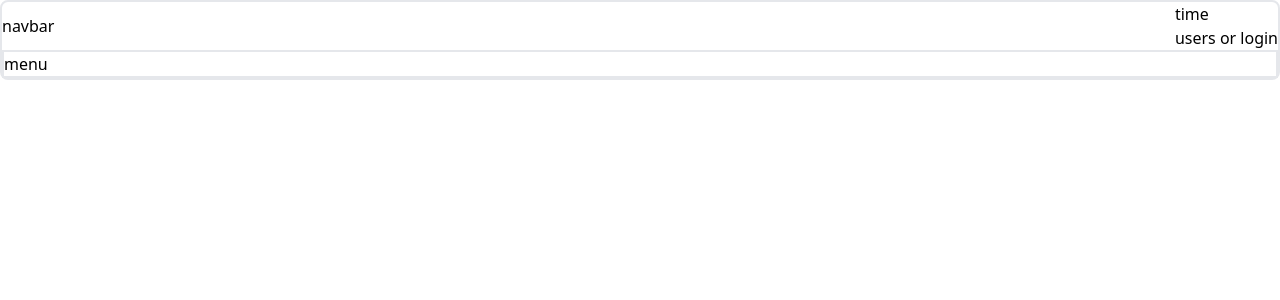
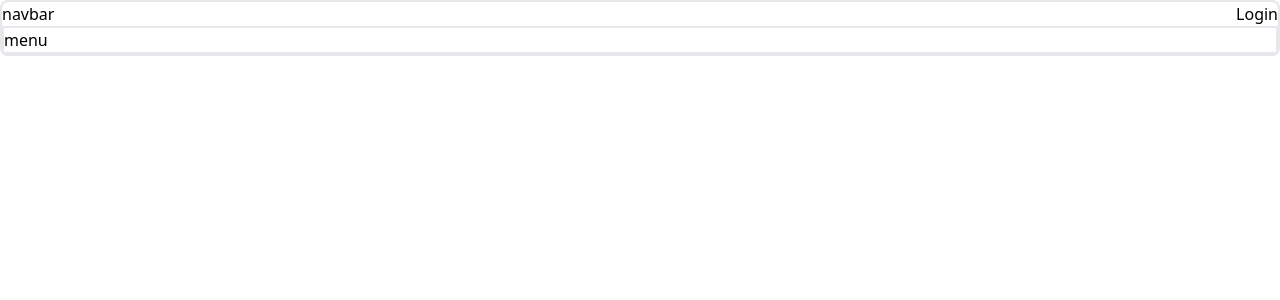
Before and after one commit to Rudy-ChunChunmaru/Django_app_project, a React (Vite) app in the folder django-react-app/frontend/: page / in a window 1280 px wide. Shown: the top 300 px of the page. Built offline with nearby package versions, Linux system fonts and the light colour scheme.

Commit message:
update navbar react app

```diff
--- a/django-react-app/frontend/src/components/navbar.tsx
+++ b/django-react-app/frontend/src/components/navbar.tsx
@@ -1,11 +1,35 @@
+import { useEffect, useState } from "react";
+import { ACCESS_TOKEN } from "../logic/constants";
+import { useNavigate } from "react-router-dom";
+
 const Navbar = () => {
+  const [loginStatus, setLoginStatus] = useState(false);
+
+  useEffect(() => {
+    loginStatusCek();
+  }, []);
+
+  const loginStatusCek = async () => {
+    const token = localStorage.getItem(ACCESS_TOKEN);
+    if (token != null) setLoginStatus(true);
+    else setLoginStatus(false);
+  };
+
+  const navigate = useNavigate();
+  const Login = () => {
+    return <a onClick={() => navigate("login")}>Login</a>;
+  };
+  const Logout = () => {
+    return <a onClick={() => navigate("logout")}>Logout</a>;
+  };
+
   return (
     <div className="mx-auto flex w-[100%] flex-col rounded-lg border-2">
       <div className="flex w-full justify-between">
         <div className="my-auto">navbar</div>
         <div className="flex flex-col">
-          <div>time</div>
-          <div>users or login</div>
+          <div>{loginStatus && "username"}</div>
+          <div>{loginStatus ? <Logout /> : <Login />}</div>
         </div>
       </div>
       <div className="flex w-full border-2">menu</div>
--- a/django-react-app/frontend/src/logic/constants.ts
+++ b/django-react-app/frontend/src/logic/constants.ts
@@ -1,5 +1,6 @@
 export const USER_ID = "user_id";
 export const USER_NAME = "user_name";
 export const GROUP_ID = "group_id";
+export const GROUP_NAME = "group_name";
 export const ACCESS_TOKEN = "access";
 export const REFRESH_TOKEN = "refresh";
```
